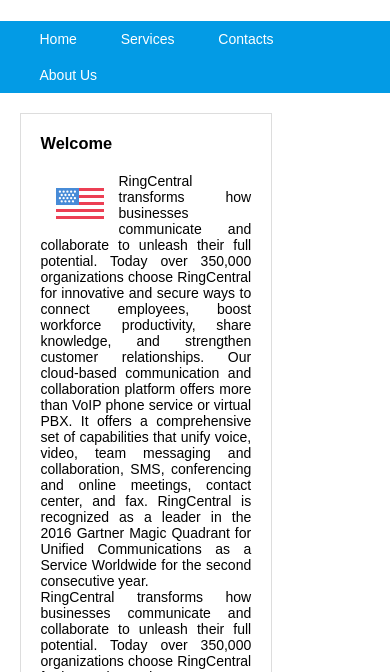
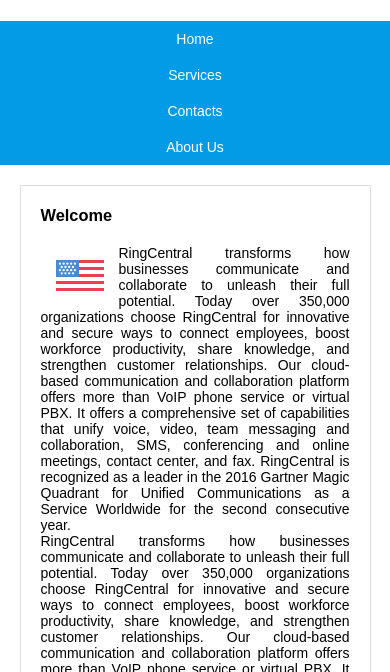
Before and after one commit to Geotrade/responsive, a plain HTML site: page index.html in a window 390 px wide. Shown: the part 172-844 px from the top of the page. Drawn offline with Linux system fonts and the light colour scheme.

Commit message:
Change media devices responsive

```diff
--- a/style.css
+++ b/style.css
@@ -84,7 +84,7 @@
 section{
 	width: 72%;
 	float: left;
-	margin-right: 20px;
+	margin-right: 3px;
 }
 
 section img{
@@ -130,3 +130,18 @@
 	padding: 20px;
 	margin-bottom: 20px;
 }
+
+@media screen and (max-width:800px){
+	header{
+		text-align: center;
+	}
+	section, aside{
+		float: none;
+		width: 100%;
+		margin-right: 0;
+	}
+	nav ul li{
+		display: block;
+		text-align: center;
+	}
+}
```
